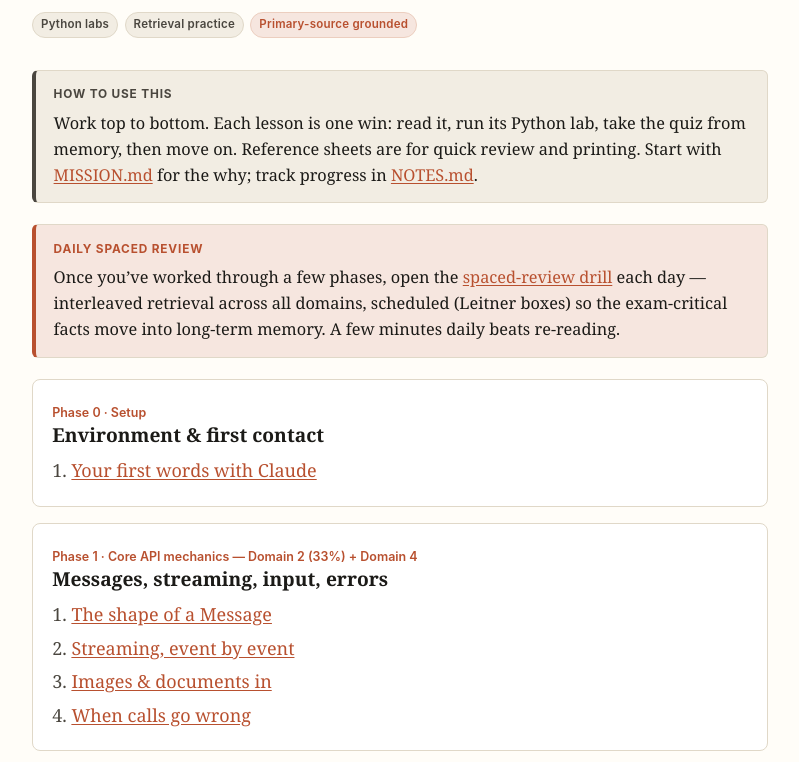
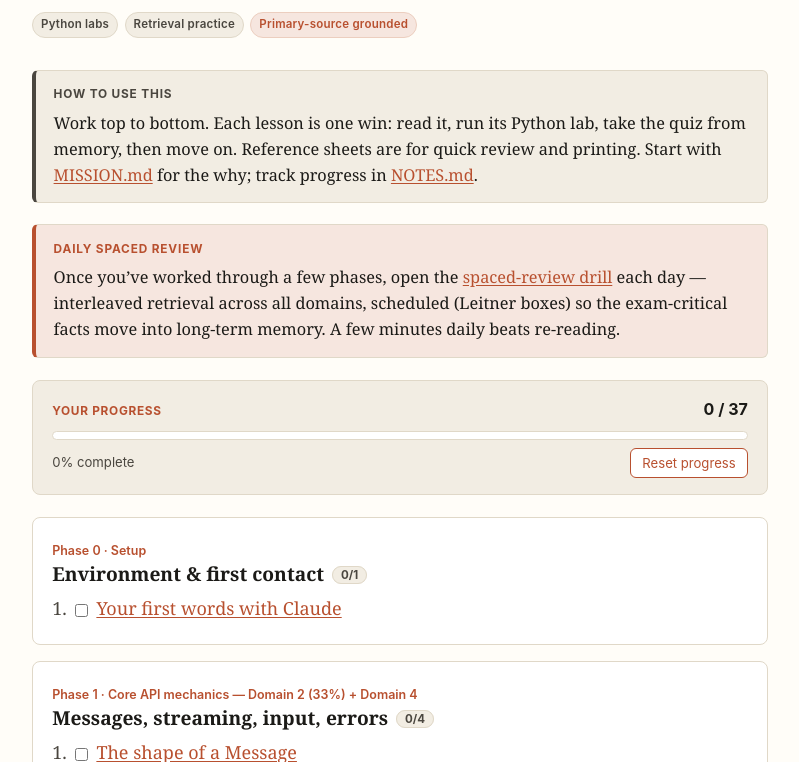
Before and after one commit to pjmgomez/claude-certified-developer-foundations, a plain HTML site: page study/index.html in a window 1280 px wide. Shown: the part 190-952 px from the top of the page, without its empty margins (240-1039 px from the left). Drawn offline with Linux system fonts and the light colour scheme.

Commit message:
feat: add per-lesson progress tracker and update course map with progress panel

```diff
--- /dev/null
+++ b/study/assets/progress.js
@@ -0,0 +1,89 @@
+// Per-lesson progress tracker for the course map.
+// Adds a completion checkbox to each lesson and a progress panel; persists in localStorage.
+(function () {
+  var KEY = "ccdvf-progress-v1";
+  function load() { try { return JSON.parse(localStorage.getItem(KEY)) || {}; } catch (e) { return {}; } }
+  function save(s) { localStorage.setItem(KEY, JSON.stringify(s)); }
+  function slug(href) { var m = href.match(/lessons\/([^\/]+)\.html/); return m ? m[1] : null; }
+
+  document.addEventListener("DOMContentLoaded", function () {
+    var panel = document.getElementById("progress-panel");
+    if (!panel) return;
+    var state = load();
+    var items = [];
+    var phaseData = [];
+
+    Array.prototype.forEach.call(document.querySelectorAll(".phase"), function (phase) {
+      var ids = [];
+      Array.prototype.forEach.call(phase.querySelectorAll("li"), function (li) {
+        var a = li.querySelector('a[href^="lessons/"]');
+        if (!a) return;
+        var id = slug(a.getAttribute("href"));
+        if (!id) return;
+        var box = document.createElement("input");
+        box.type = "checkbox";
+        box.className = "lesson-check";
+        box.setAttribute("aria-label", "Mark lesson complete");
+        box.addEventListener("change", function () {
+          if (box.checked) state[id] = true; else delete state[id];
+          save(state);
+          refresh();
+        });
+        li.insertBefore(box, li.firstChild);
+        items.push({ li: li, id: id });
+        ids.push(id);
+      });
+      if (ids.length) {
+        var badge = document.createElement("span");
+        badge.className = "phase-count";
+        (phase.querySelector("h3") || phase).appendChild(badge);
+        phaseData.push({ badge: badge, ids: ids });
+      }
+    });
+
+    var total = items.length;
+
+    panel.className = "progress-panel";
+    panel.innerHTML =
+      '<div class="progress-head"><span class="progress-label">Your progress</span>' +
+      '<span class="progress-count"></span></div>' +
+      '<div class="progress-bar"><div class="progress-fill"></div></div>' +
+      '<div class="progress-actions"><span class="progress-pct"></span>' +
+      '<button class="btn btn--ghost btn--small" type="button">Reset progress</button></div>' +
+      '<div class="progress-done">Every lesson complete \u2014 now drill the ' +
+      '<a href="review.html">spaced review</a> daily and sit the exam with confidence.</div>';
+
+    var fill = panel.querySelector(".progress-fill");
+    var countEl = panel.querySelector(".progress-count");
+    var pctEl = panel.querySelector(".progress-pct");
+    var celebrate = panel.querySelector(".progress-done");
+
+    panel.querySelector("button").addEventListener("click", function () {
+      if (confirm("Clear your lesson-completion progress on this device?")) {
+        state = {};
+        save(state);
+        refresh();
+      }
+    });
+
+    function refresh() {
+      var done = items.filter(function (it) { return state[it.id]; }).length;
+      fill.style.width = (total ? 100 * done / total : 0) + "%";
+      countEl.textContent = done + " / " + total;
+      pctEl.textContent = (total ? Math.round(100 * done / total) : 0) + "% complete";
+      items.forEach(function (it) {
+        it.li.classList.toggle("done", !!state[it.id]);
+        var b = it.li.querySelector(".lesson-check");
+        if (b) b.checked = !!state[it.id];
+      });
+      phaseData.forEach(function (p) {
+        var d = p.ids.filter(function (x) { return state[x]; }).length;
+        p.badge.textContent = d + "/" + p.ids.length;
+        p.badge.classList.toggle("phase-count--done", d === p.ids.length);
+      });
+      celebrate.style.display = (done === total && total > 0) ? "block" : "none";
+    }
+
+    refresh();
+  });
+})();
--- a/study/assets/styles.css
+++ b/study/assets/styles.css
@@ -167,6 +167,21 @@
 .review-done { text-align: center; padding: 2.5rem 1rem; }
 .review-done h2 { border: 0; }
 
+/* ---- Progress tracker (course map) ---- */
+.progress-panel { border: 1px solid var(--rule); border-radius: 8px; background: var(--paper-edge); padding: 1rem 1.2rem; margin: 1.4rem 0; font-family: var(--sans); }
+.progress-head { display: flex; justify-content: space-between; align-items: baseline; }
+.progress-label { font-size: .74rem; letter-spacing: .06em; text-transform: uppercase; color: var(--accent); font-weight: 700; }
+.progress-count { font-size: 1rem; font-weight: 700; color: var(--ink); }
+.progress-bar { height: .6rem; border-radius: 999px; background: #fff; border: 1px solid var(--rule); overflow: hidden; margin: .5rem 0; }
+.progress-fill { height: 100%; width: 0; background: var(--lab); transition: width .25s ease; }
+.progress-actions { display: flex; justify-content: space-between; align-items: center; }
+.progress-pct { font-size: .82rem; color: var(--ink-soft); }
+.progress-done { display: none; margin-top: .8rem; padding-top: .8rem; border-top: 1px solid var(--rule); font-size: .9rem; color: var(--lab); }
+.lesson-check { margin-right: .5rem; vertical-align: middle; cursor: pointer; accent-color: var(--lab); }
+.phase li.done > a:first-of-type { color: var(--ink-soft); text-decoration: line-through; text-decoration-color: var(--rule); }
+.phase-count { font-family: var(--sans); font-size: .72rem; font-weight: 700; color: var(--ink-soft); background: var(--paper-edge); border: 1px solid var(--rule); border-radius: 999px; padding: .05rem .5rem; margin-left: .5rem; vertical-align: middle; }
+.phase-count--done { color: #fff; background: var(--lab); border-color: var(--lab); }
+
 /* ---- Print (lessons should print well for review) ---- */
 @media print {
   body { background: #fff; color: #000; padding: 0; font-size: 11pt; }
--- a/study/index.html
+++ b/study/index.html
@@ -43,7 +43,7 @@
     &mdash; interleaved retrieval across all domains, scheduled (Leitner boxes) so the exam-critical facts move
     into long-term memory. A few minutes daily beats re-reading.
   </div>
-
+  <div id="progress-panel"></div>
   <div class="phase">
     <span class="dom">Phase 0 · Setup</span>
     <h3>Environment &amp; first contact</h3>
@@ -176,5 +176,6 @@
     <a href="NOTES.md">Notes &amp; progress</a>
   </footer>
 </main>
+<script src="assets/progress.js"></script>
 </body>
 </html>
```
Also changed, not shown: 1 other file.
